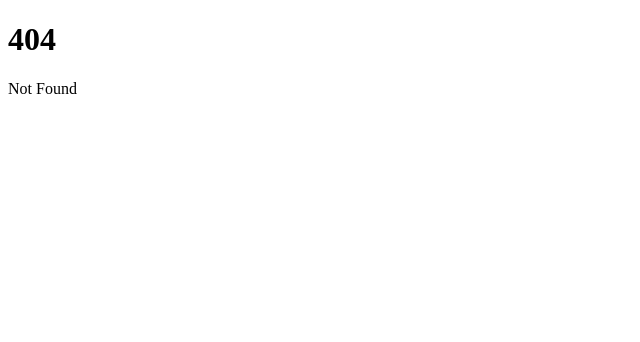
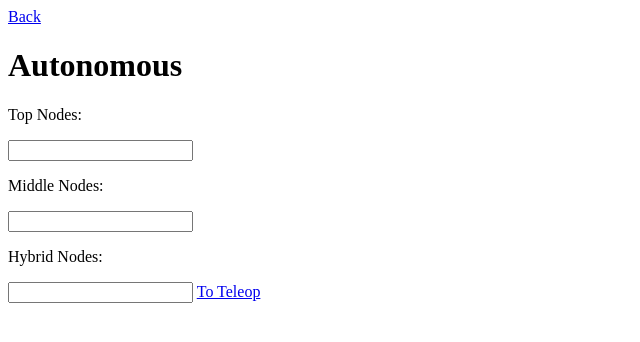
Before and after one commit to Ocean-OS/ScoutClient2023, a SvelteKit app: page /scoutPart2 in a window 1280 px wide. Before the commit this address had no page. Shown: the top 342 px of the page, without its empty margins (0-640 px from the left). Built offline with nearby package versions, Linux system fonts and the light colour scheme.

Commit message:
first commit woo

```diff
--- /dev/null
+++ b/src/routes/scoutPart2/+page.svelte
@@ -0,0 +1,22 @@
+<script>
+    let topNode = "";
+    let midNode = "";
+    let lowNode = "";
+    let comStatus = "";
+    let coneCount = "";
+    let cubeCount = "";
+</script>
+
+<a href="/scoutPart1">Back</a>
+<h1>Autonomous</h1>
+
+<p>Top Nodes: {topNode}</p>
+<input bind:value={topNode} />
+
+<p>Middle Nodes: {midNode}</p>
+<input bind:value={midNode} />
+
+<p>Hybrid Nodes: {lowNode}</p>
+<input bind:value={lowNode} />
+
+<a href="/">To Teleop</a>
```
Also changed, not shown: src/routes/+page.svelte (+7 -2 lines), src/routes/scoutPart1/+page.svelte (added, +19 -0 lines).
